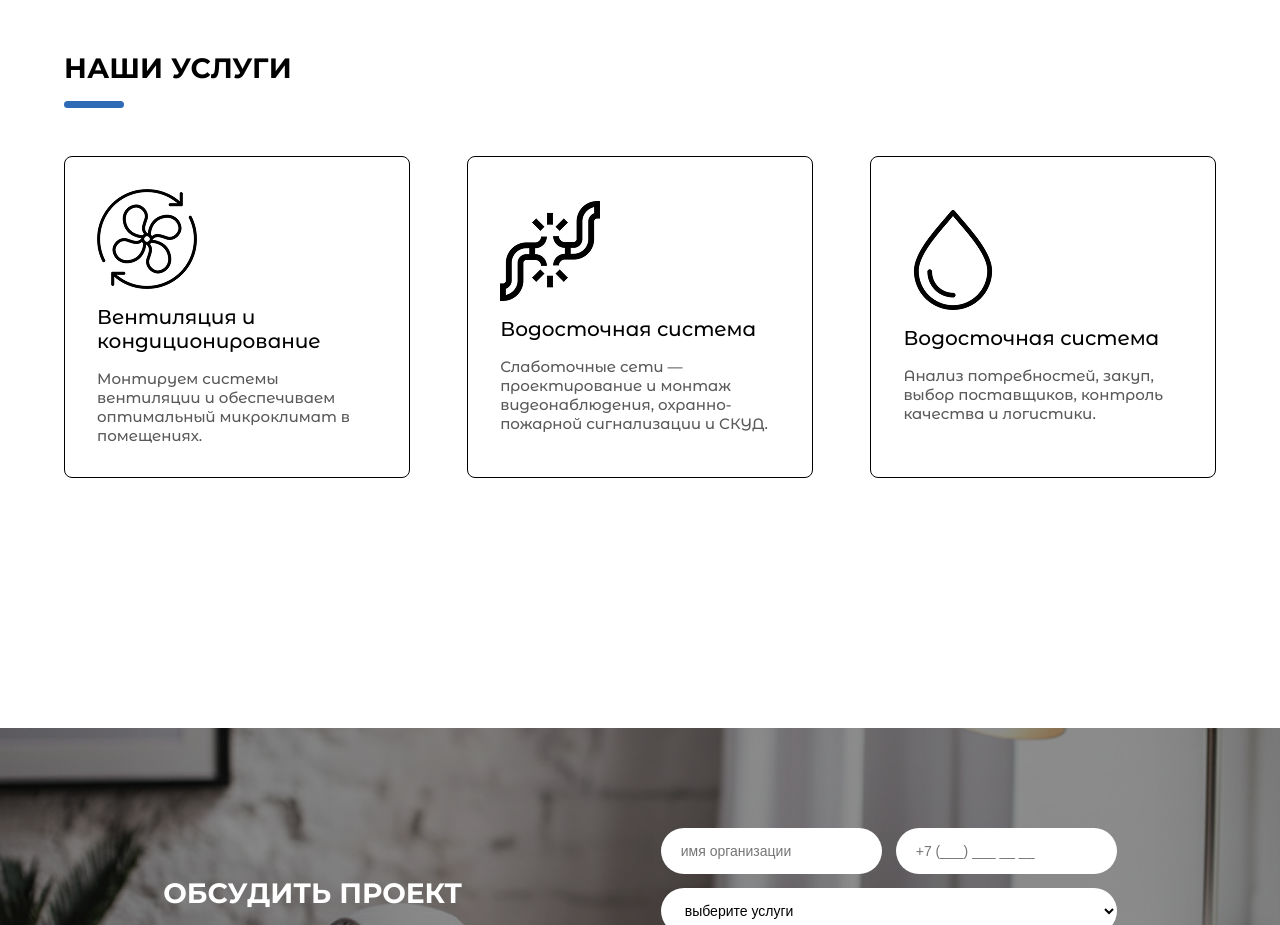
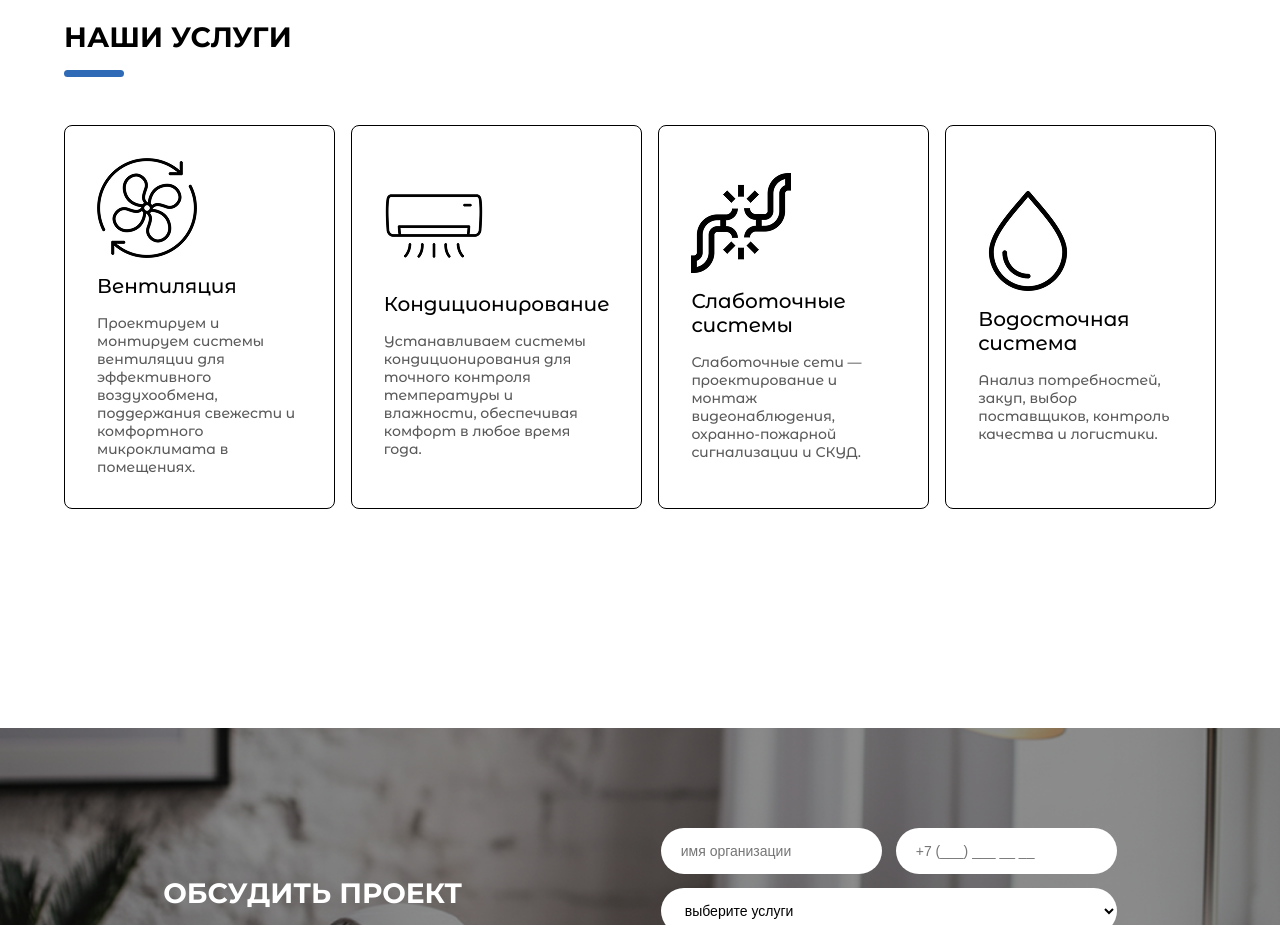
Before and after one commit to fek1ss/akadem_stroy, a Next.js app: page / in a window 1280 px wide. Shown: the part 1160-2085 px from the top of the page. Built offline with nearby package versions, Linux system fonts and the light colour scheme.

Commit message:
надеюсь правок не будет

```diff
--- a/package.json
+++ b/package.json
@@ -9,6 +9,7 @@
     "lint": "eslint"
   },
   "dependencies": {
+    "framer-motion": "^12.33.0",
     "hamburger-react": "^2.5.2",
     "next": "16.1.5",
     "nodemailer": "^7.0.13",
--- a/src/components/sections/discussSection/DiscussSection.tsx
+++ b/src/components/sections/discussSection/DiscussSection.tsx
@@ -1,21 +1,30 @@
+'use client'
+
 import { DiscussForm } from '@/components/ui/discussForm/DiscussForm';
 import styles from './styles.module.scss';
 import { Title } from './../../ui/title/Title';
+import { motion } from 'framer-motion';
 
 export function DiscussSection() {
   return (
-    <section className={styles.wrapper} id="discuss">
+    <section className={styles.wrapper} id='discuss'>
       <div className={styles.overlay} />
 
       <div className={styles.container}>
-        <div className={styles.left}>
+        <motion.div
+          className={styles.left}
+          initial={{ x: -150, opacity: 0 }}
+          whileInView={{ x: 0, opacity: 1 }}
+          transition={{ duration: 0.8, ease: 'easeOut' }}
+          viewport={{ once: false, amount: 0.2 }}
+        >
           <Title text='ОБСУДИТЬ ПРОЕКТ' color='#fff' />
           <p className={styles.text}>
             Создание качественного проекта
             <br />
             начинается с заполнения формы.
           </p>
-        </div>
+        </motion.div>
 
         <DiscussForm />
       </div>
--- a/src/components/sections/ourService/Service.tsx
+++ b/src/components/sections/ourService/Service.tsx
@@ -4,11 +4,19 @@ import styles from './styles.module.scss';
 import { CardService } from '@/components/ui/cardService/СardService';
 import { services } from '@/data';
 import { Title } from './../../ui/title/Title';
+import { motion } from 'framer-motion';
+
 
 export function Service() {
   return (
-    <div className={styles.services}>
-      <Title text="Наши услуги" color='#000' />
+    <motion.div
+      className={styles.services}
+      initial={{ y: 200, opacity: 0 }}
+      whileInView={{ y: 0, opacity: 1 }}
+      transition={{ duration: 0.8, ease: 'easeOut' }}
+      viewport={{ once: false, amount: 0.2 }}
+    >
+      <Title text='Наши услуги' color='#000' />
       <div className={styles.services__cards}>
         {services.map(card => (
           <CardService
@@ -16,9 +24,10 @@ export function Service() {
             title={card.title}
             description={card.description}
             img={card.imgSrc}
+            link={card.link}
           />
         ))}
       </div>
-    </div>
+    </motion.div>
   );
 }
--- a/src/components/ui/cardService/styles.module.scss
+++ b/src/components/ui/cardService/styles.module.scss
@@ -8,6 +8,9 @@
   gap: 1rem;
   padding: 2rem;
   font-family: var(--font-montserrat-alt);
+  cursor: pointer;
+  transition: transform 0.45s cubic-bezier(0.4, 0, 0.2, 1);
+
 
   &__title {
     font-size: 20px;
@@ -17,7 +20,7 @@
 
   &__desc {
     color: var(--grey-text);
-    font-size: 15px;
+    font-size: 14px;
     font-weight: 500;
   }
 
@@ -51,3 +54,8 @@
     }
   }
 }
+
+.card:hover {
+  transform: translateY(-10px);
+  box-shadow: 0 12px 30px rgba(0, 0, 0, 0.12);
+}
--- a/src/components/ui/cardService/СardService.tsx
+++ b/src/components/ui/cardService/СardService.tsx
@@ -1,13 +1,16 @@
 'use client'
 
+import { ServicesProps } from '@/types';
 import styles from './styles.module.scss';
 import Image from 'next/image';
-import { cardProps } from '@/types';
+import { useRouter } from 'next/navigation';
 
 
-export function CardService({ title, description, img }: cardProps) {
+export function CardService({ title, description, img, link }: ServicesProps) {
+  const router = useRouter();
+
   return (
-    <div className={styles.card}>
+    <div className={styles.card} onClick={()=>router.push(link)}>
       <Image src={img} width={100} height={100} alt={title} />
       <h3 className={styles.card__title}>{title}</h3>
       <p className={styles.card__desc}>{description}</p>
--- a/src/components/ui/discussForm/DiscussForm.tsx
+++ b/src/components/ui/discussForm/DiscussForm.tsx
@@ -4,6 +4,7 @@ import { useState, useEffect } from 'react';
 import styles from './styles.module.scss';
 import { formatPhone } from '@/utils/formatPhone';
 import { Toast } from '../toast/Toast';
+import { motion } from 'framer-motion';
 
 const initialForm = {
   company: '',
@@ -67,7 +68,14 @@ export function DiscussForm() {
 
   return (
     <>
-      <form className={styles.form} onSubmit={handleSubmit}>
+      <motion.form
+        className={styles.form}
+        onSubmit={handleSubmit}
+        initial={{ x: 200, opacity: 0 }}
+        whileInView={{ x: 0, opacity: 1 }}
+        transition={{ duration: 0.8, ease: 'easeOut' }}
+        viewport={{ once: false, amount: 0.2 }}
+      >
         <div className={styles.row}>
           <input
             className={styles.inp}
@@ -113,7 +121,7 @@ export function DiscussForm() {
         <button className={styles.btn} type='submit'>
           ЗАКАЗАТЬ РАСЧЕТ
         </button>
-      </form>
+      </motion.form>
 
       {showToast && (
         <Toast
--- a/src/data/servicesCards.ts
+++ b/src/data/servicesCards.ts
@@ -1,20 +1,30 @@
 export const services = [
   {
-    title: 'Вентиляция и кондиционирование',
+    title: 'Вентиляция',
     description:
-      'Монтируем системы вентиляции и обеспечиваем оптимальный микроклимат в помещениях.',
+      'Проектируем и монтируем системы вентиляции для эффективного воздухообмена, поддержания свежести и комфортного микроклимата в помещениях.',
     imgSrc: '/images/icons/vent.png',
+    link: '/services/ventilation',
   },
   {
-    title: 'Водосточная система',
+    title: 'Кондиционирование',
+    description:
+      'Устанавливаем системы кондиционирования для точного контроля температуры и влажности, обеспечивая комфорт в любое время года.',
+    imgSrc: '/images/contentBlock/conditioning.png',
+    link: '/services/conditioning',
+  },
+  {
+    title: 'Слаботочные системы',
     description:
       'Слаботочные сети — проектирование и монтаж видеонаблюдения, охранно-пожарной сигнализации и СКУД.',
     imgSrc: '/images/icons/truba.png',
+    link: '/services/low-current'
   },
   {
     title: 'Водосточная система',
     description:
       'Анализ потребностей, закуп, выбор поставщиков, контроль качества и логистики.',
     imgSrc: '/images/icons/kaplay.png',
+    link: '/services/drainage'
   },
 ];
--- a/src/types/index.ts
+++ b/src/types/index.ts
@@ -6,3 +6,4 @@ export * from './pagination';
 export * from './hero';
 export * from './partners';
 export * from './filter';
+export * from './services';
--- /dev/null
+++ b/src/types/services.ts
@@ -0,0 +1,6 @@
+export type ServicesProps = {
+  title: string;
+  description: string;
+  img: string;
+  link: string;
+};
```
Also changed, not shown: public/images/contentBlock/conditioning.png (added), 1 other file (tests, documents, lock files or other folders).
